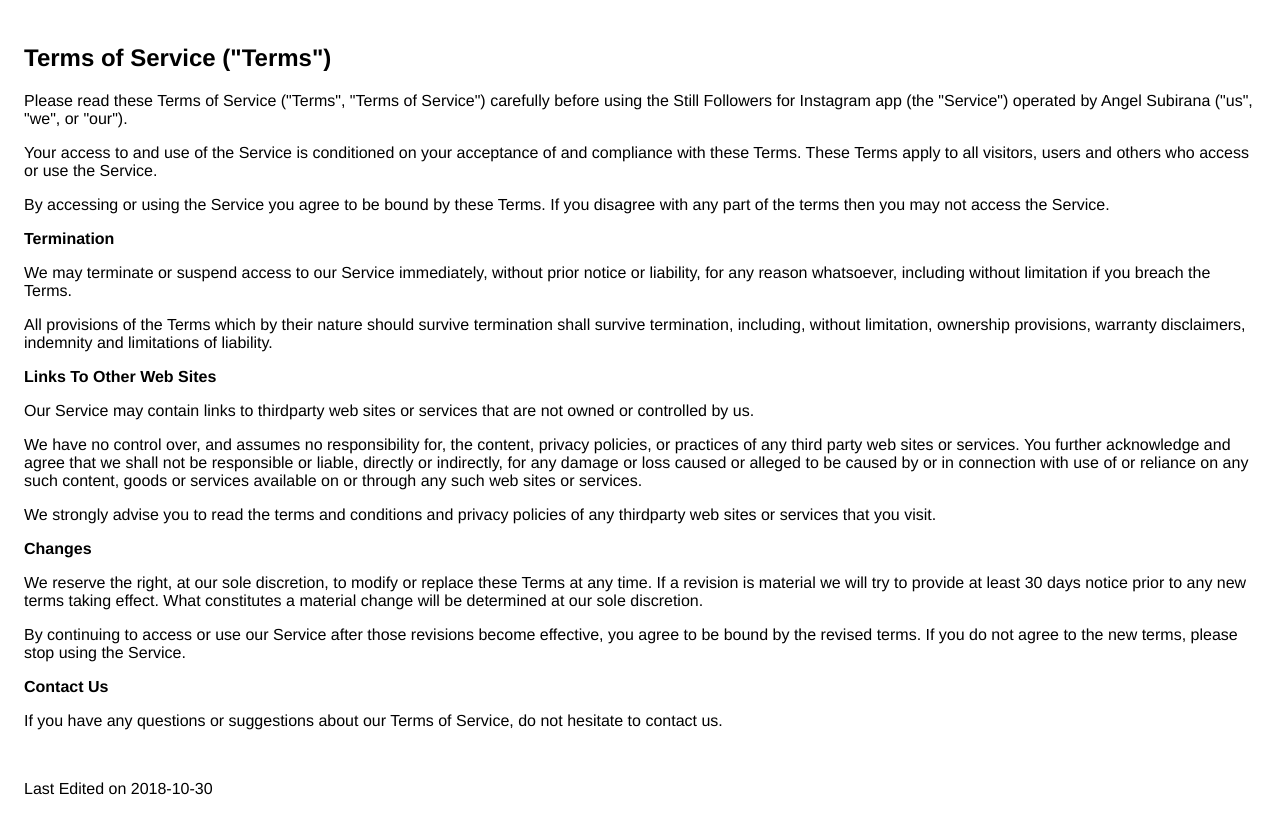
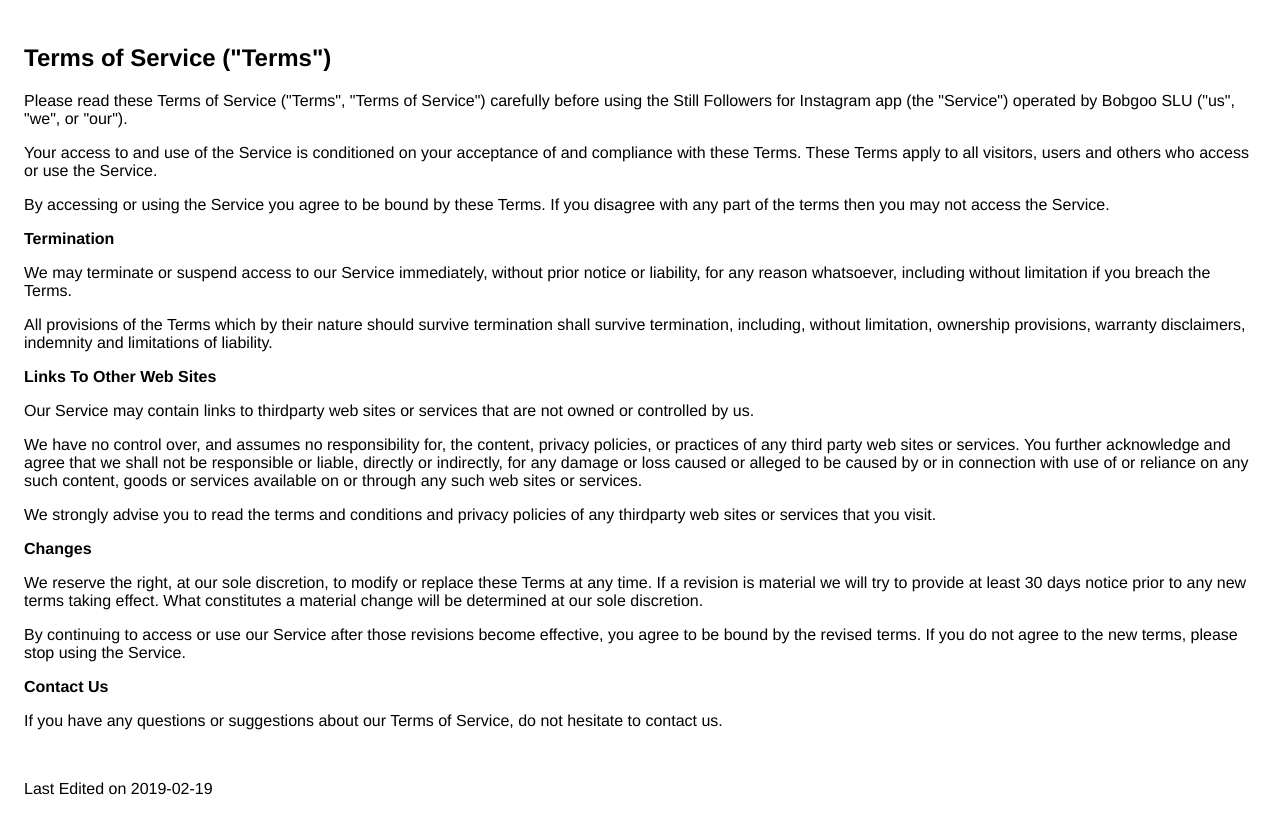
Before and after one commit to angelsubirana/igers, a Jekyll site: the page tos.html, which Jekyll copies as it is, in a window 1280 px wide. Shown: the top 834 px of the page. Built offline with Jekyll 4.4.1, drawn with Linux system fonts in a browser that asks for light colours.

Commit message:
no message

```diff
--- a/privacy.html
+++ b/privacy.html
@@ -15,7 +15,7 @@
 
 <body>
     <h2>Privacy Policy</h2>
-    <p> Angel Subirana built the Still Followers for Instagram app as a Freemium app. This SERVICE is provided by Angel Subirana at no cost and is intended for use as is.
+    <p> Bobgoo SLU built the Still Followers for Instagram app as a Freemium app. This SERVICE is provided by Bobgoo SLU at no cost and is intended for use as is.
     </p>
     <p>This page is used to inform website visitors regarding our policies with the collection, use, and disclosure of Personal Information if anyone decided to use our Service.
     </p>
@@ -72,7 +72,7 @@
     <p>If you have any questions or suggestions about our Privacy Policy, do not hesitate to contact us.
     </p>
     <br>
-    <p>Last Edited on 2018-10-30</p>
+    <p>Last Edited on 2019-02-19</p>
 </body>
 
 </html>
--- a/tos.html
+++ b/tos.html
@@ -15,7 +15,7 @@
 
 <body>
     <h2>Terms of Service ("Terms")</h2>
-    <p> Please read these Terms of Service ("Terms", "Terms of Service") carefully before using the Still Followers for Instagram app (the "Service") operated by Angel Subirana ("us", "we", or "our").</p>
+    <p> Please read these Terms of Service ("Terms", "Terms of Service") carefully before using the Still Followers for Instagram app (the "Service") operated by Bobgoo SLU ("us", "we", or "our").</p>
     <p>Your access to and use of the Service is conditioned on your acceptance of and compliance with these Terms. These Terms apply to all visitors, users and others who access or use the Service.</p>
     <p>By accessing or using the Service you agree to be bound by these Terms. If you disagree with any part of the terms then you may not access the Service.</p>
     <p><strong>Termination</strong></p>
@@ -31,7 +31,7 @@
     <p><strong>Contact Us</strong></p>
     <p>If you have any questions or suggestions about our Terms of Service, do not hesitate to contact us.</p>
     <br>
-    <p>Last Edited on 2018-10-30</p>
+    <p>Last Edited on 2019-02-19</p>
 </body>
 
 </html>
```
